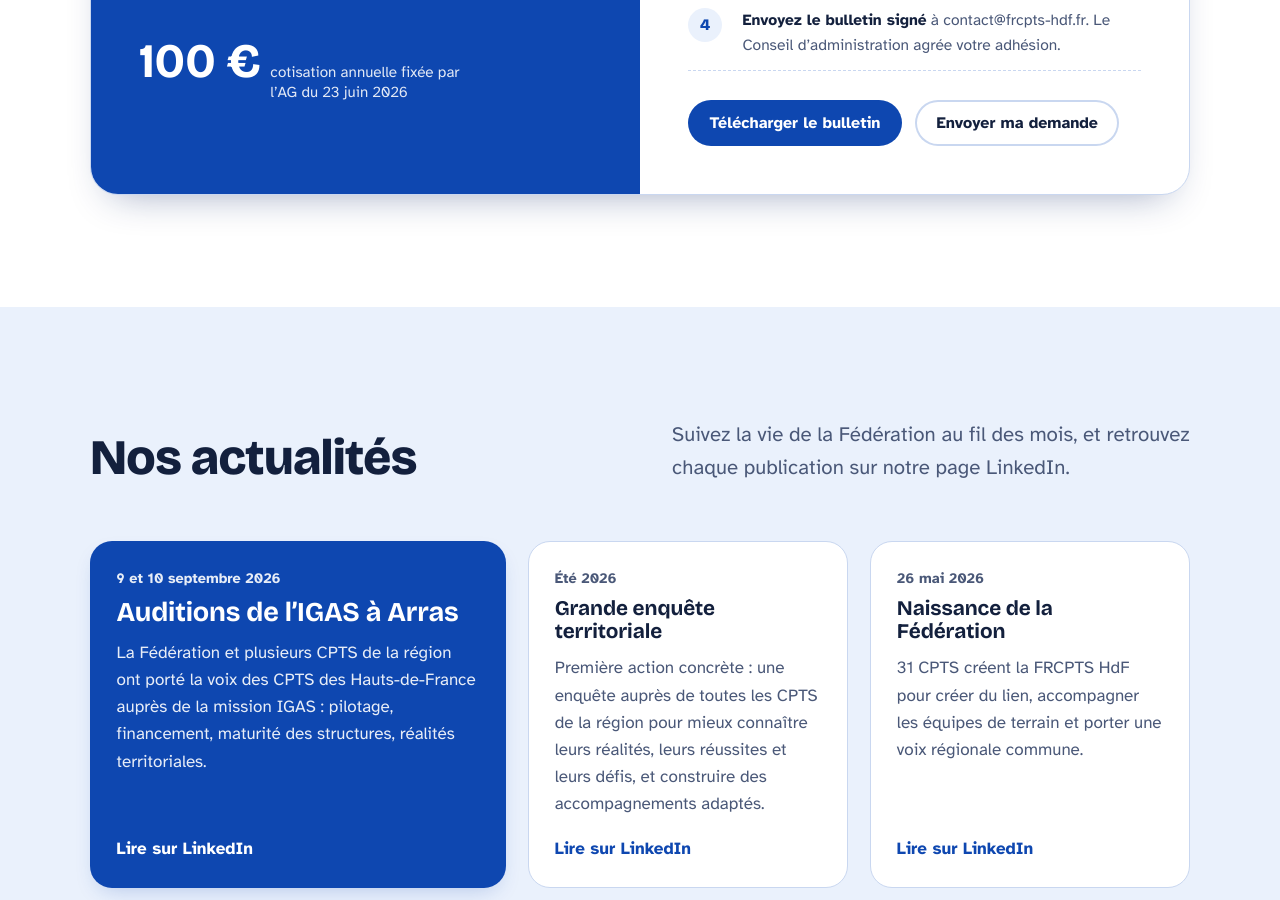
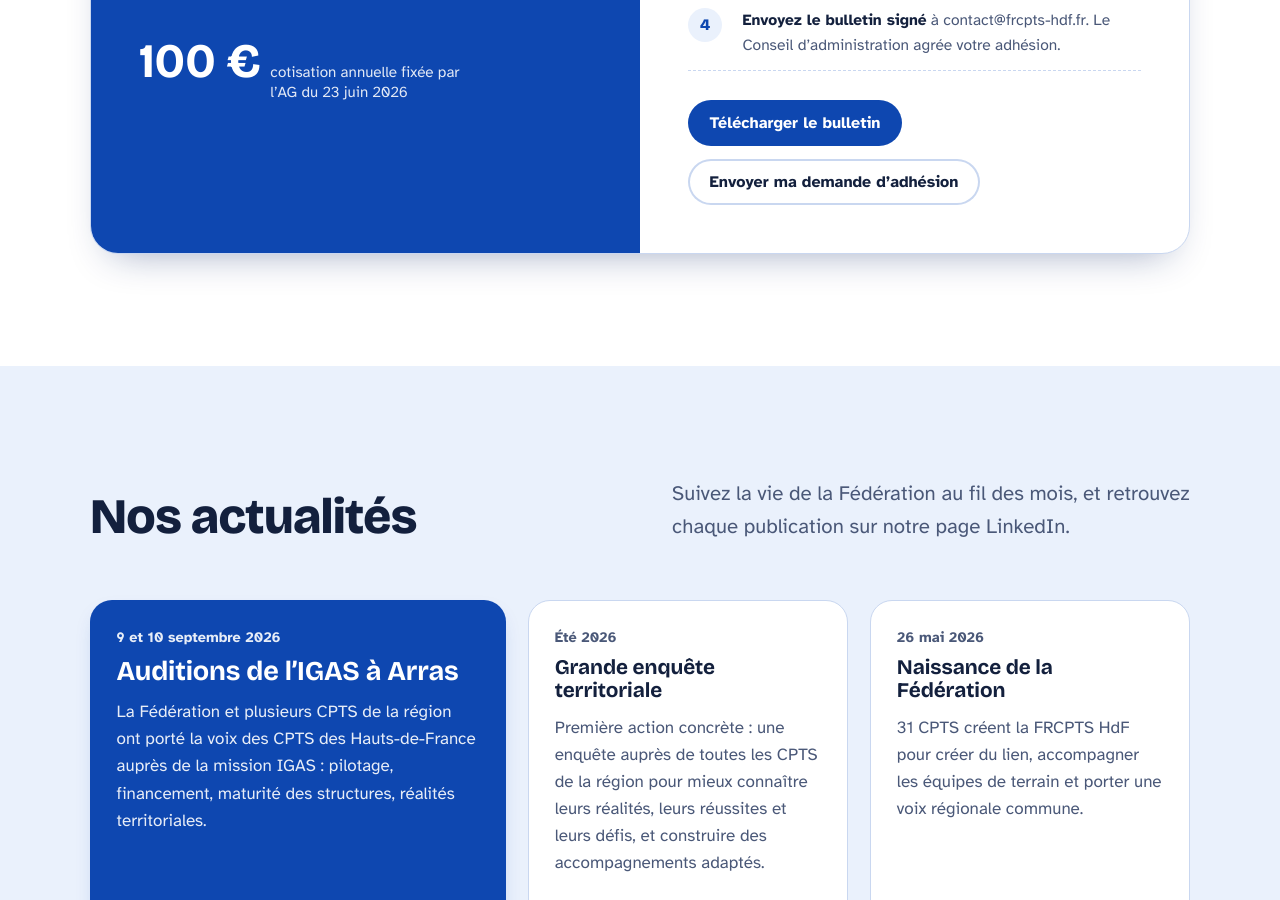
Before and after one commit to coorsante/frcptshdf, a plain HTML site: page index.html in a window 1280 px wide. Shown: the part 5532-6432 px from the top of the page. Drawn offline with nearby package versions, Linux system fonts and the light colour scheme.

Commit message:
Bouton : Envoyer ma demande d'adhésion

```diff
--- a/index.html
+++ b/index.html
@@ -632,7 +632,7 @@ footer a{color:#fff}
         </ol>
         <div class="cta-row">
           <a class="btn btn-blue" href="docs/bulletin-adhesion-2026.pdf" download>Télécharger le bulletin</a>
-          <a class="btn btn-ghost" href="mailto:contact@frcpts-hdf.fr?subject=Demande%20d%E2%80%99adh%C3%A9sion%20FRCPTS%20HdF">Envoyer ma demande</a>
+          <a class="btn btn-ghost" href="mailto:contact@frcpts-hdf.fr?subject=Demande%20d%E2%80%99adh%C3%A9sion%20FRCPTS%20HdF">Envoyer ma demande d’adhésion</a>
         </div>
       </div>
     </div>
```
